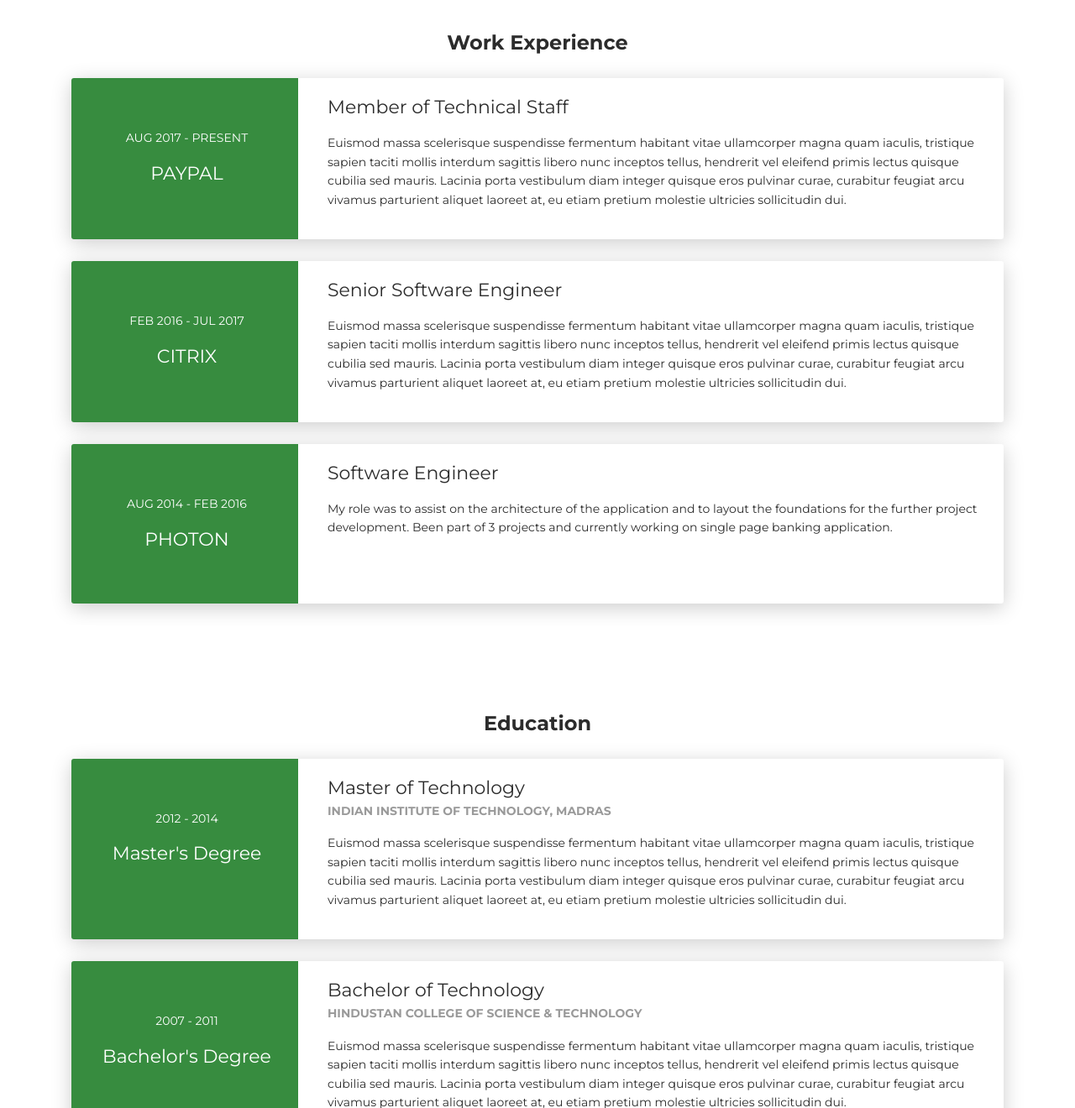
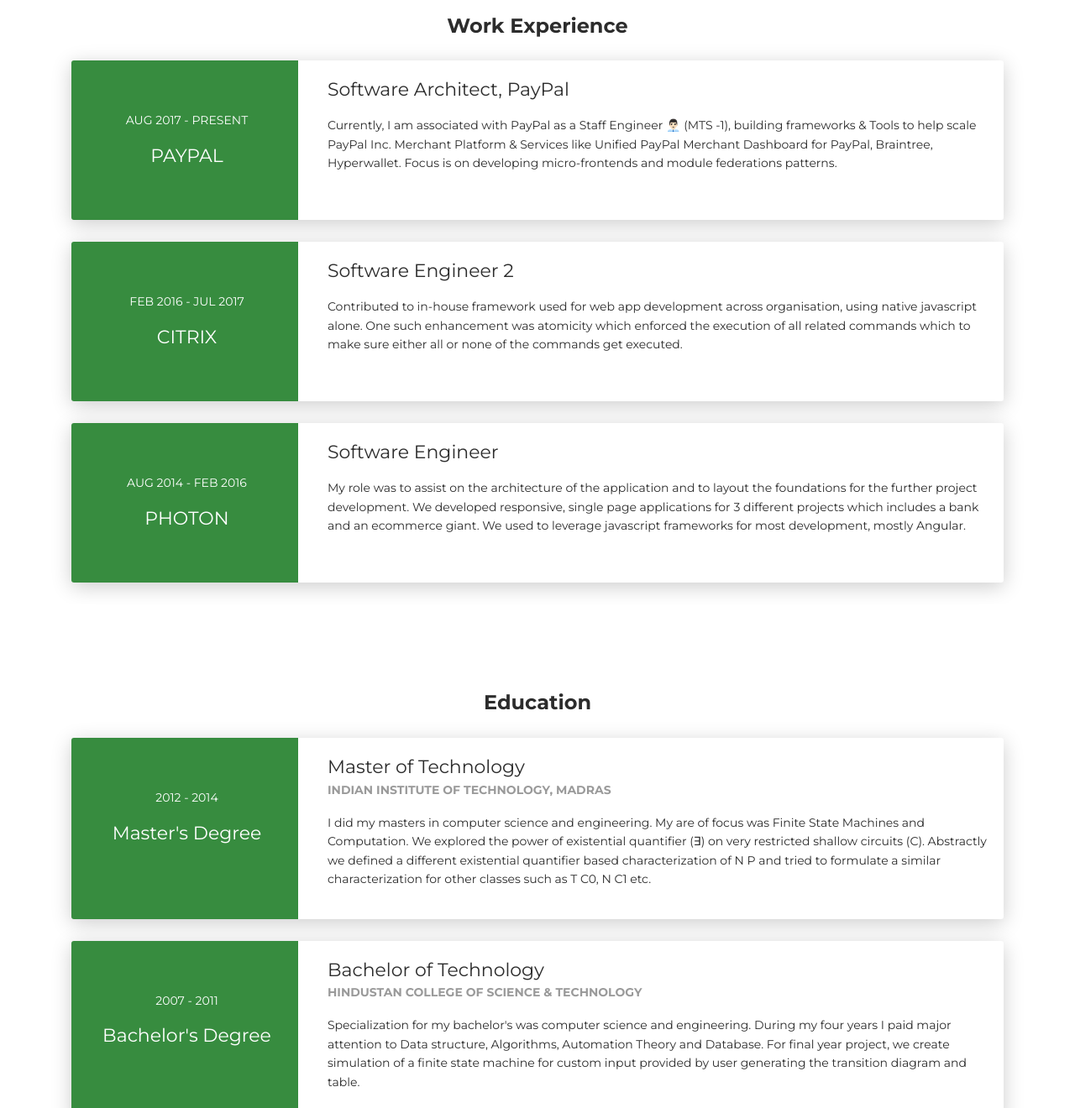
Before and after one commit to saurabhkrverma/resume, a plain HTML site: page index.html in a window 1280 px wide. Shown: the part 1480-2800 px from the top of the page at 84% size. Drawn offline with Linux system fonts and the light colour scheme.

Commit message:
adding more info

```diff
--- a/index.html
+++ b/index.html
@@ -54,8 +54,7 @@
             <div class="content-center">
               <div class="cc-profile-image"><a href="#"><img src="images/saurabh.jpg" alt="Image"/></a></div>
               <div class="h2 title">Saurabh Kumar Verma</div>
-              <p class="category text-white">Web Developer</p>
-              <a class="btn btn-primary smooth-scroll mr-2" href="#contact" data-aos="zoom-in" data-aos-anchor="data-aos-anchor">Hire Me</a>
+              <p class="category text-white">Full Stack Developer</p>
               <a class="btn btn-primary" href="resources/Saurabh_Kumar_Verma.pdf" target="_blank" data-aos="zoom-in" data-aos-anchor="data-aos-anchor">Download CV</a>
             </div>
           </div>
@@ -82,8 +81,8 @@
             <div class="col-lg-6 col-md-12">
               <div class="card-body">
                 <div class="h4 mt-0 title">About</div>
-                <p>Hello! I am Saurabh Kumar Verma.</p>
-                <p>Pragmatic programmer with around 7 years of experience in developing web applications. Led various teams sizing up to 8+ members and delivered many mission-critical projects. Highly skilled at System Design, Software Development Lifecycle, Project Management, Agile Development, Test Driven Development and Object Oriented Programming.</p>
+                <p>Hello! I am Saurabh Kumar Verma. I’m a Software Architect & Full Stack Developer living in Bengaluru, India 🇮🇳.</p>
+                <p>I am a technology enthusiast 👨🏻‍💻, with expertise 🤷🏻‍ in web development 🌐, majorly in JavaScript & its Frameworks. I spend my days dabbling my hands 🙌🏻 in different areas of full-stack development from back-end programming in node.js to front-end engineering with react/redux.</p>
               </div>
             </div>
             <div class="col-lg-6 col-md-12">
@@ -203,8 +202,8 @@
             </div>
             <div class="col-md-9" data-aos="fade-left" data-aos-offset="50" data-aos-duration="500">
               <div class="card-body">
-                <div class="h5">Member of Technical Staff</div>
-                <p>Euismod massa scelerisque suspendisse fermentum habitant vitae ullamcorper magna quam iaculis, tristique sapien taciti mollis interdum sagittis libero nunc inceptos tellus, hendrerit vel eleifend primis lectus quisque cubilia sed mauris. Lacinia porta vestibulum diam integer quisque eros pulvinar curae, curabitur feugiat arcu vivamus parturient aliquet laoreet at, eu etiam pretium molestie ultricies sollicitudin dui.</p>
+                <div class="h5">Software Architect, PayPal</div>
+                <p>Currently, I am associated with PayPal as a Staff Engineer 👨🏻‍💼 (MTS -1), building frameworks️ & Tools to help scale PayPal Inc. Merchant Platform & Services like Unified PayPal Merchant Dashboard for PayPal, Braintree, Hyperwallet. Focus is on developing micro-frontends and module federations patterns.</p>
               </div>
             </div>
           </div>
@@ -219,8 +218,8 @@
             </div>
             <div class="col-md-9" data-aos="fade-left" data-aos-offset="50" data-aos-duration="500">
               <div class="card-body">
-                <div class="h5">Senior Software Engineer</div>
-                <p>Euismod massa scelerisque suspendisse fermentum habitant vitae ullamcorper magna quam iaculis, tristique sapien taciti mollis interdum sagittis libero nunc inceptos tellus, hendrerit vel eleifend primis lectus quisque cubilia sed mauris. Lacinia porta vestibulum diam integer quisque eros pulvinar curae, curabitur feugiat arcu vivamus parturient aliquet laoreet at, eu etiam pretium molestie ultricies sollicitudin dui.</p>
+                <div class="h5">Software Engineer 2</div>
+                <p> Contributed to in-house framework used for web app development across organisation, using native javascript alone. One such enhancement was atomicity which enforced the execution of all related commands which to make sure either all or none of the commands get executed. </p>
               </div>
             </div>
           </div>
@@ -236,7 +235,7 @@
             <div class="col-md-9" data-aos="fade-left" data-aos-offset="50" data-aos-duration="500">
               <div class="card-body">
                 <div class="h5">Software Engineer</div>
-                <p>My role was to assist on the architecture of the application and to layout the foundations for the further project development. Been part of 3 projects and currently working on single page banking application.</p>
+                <p>My role was to assist on the architecture of the application and to layout the foundations for the further project development. We developed responsive, single page applications for 3 different projects which includes a bank and an ecommerce giant. We used to leverage javascript frameworks for most development, mostly Angular.</p>
               </div>
             </div>
           </div>
@@ -259,7 +258,7 @@
               <div class="card-body">
                 <div class="h5">Master of Technology</div>
                 <p class="category">Indian Institute of Technology, Madras</p>
-                <p>Euismod massa scelerisque suspendisse fermentum habitant vitae ullamcorper magna quam iaculis, tristique sapien taciti mollis interdum sagittis libero nunc inceptos tellus, hendrerit vel eleifend primis lectus quisque cubilia sed mauris. Lacinia porta vestibulum diam integer quisque eros pulvinar curae, curabitur feugiat arcu vivamus parturient aliquet laoreet at, eu etiam pretium molestie ultricies sollicitudin dui.</p>
+                <p>I did my masters in computer science and engineering. My are of focus was Finite State Machines and Computation. We explored the power of existential quantifier (∃) on very restricted shallow circuits (C). Abstractly we defined a different existential quantifier based characterization of N P and tried to formulate a similar characterization for other classes such as T C0, N C1 etc.</p>
               </div>
             </div>
           </div>
@@ -276,7 +275,7 @@
               <div class="card-body">
                 <div class="h5">Bachelor of Technology</div>
                 <p class="category">Hindustan College of Science & Technology</p>
-                <p>Euismod massa scelerisque suspendisse fermentum habitant vitae ullamcorper magna quam iaculis, tristique sapien taciti mollis interdum sagittis libero nunc inceptos tellus, hendrerit vel eleifend primis lectus quisque cubilia sed mauris. Lacinia porta vestibulum diam integer quisque eros pulvinar curae, curabitur feugiat arcu vivamus parturient aliquet laoreet at, eu etiam pretium molestie ultricies sollicitudin dui.</p>
+                <p>Specialization for my bachelor's was computer science and engineering. During my four years I paid major attention to Data structure, Algorithms, Automation Theory and Database. For final year project, we create simulation of a finite state machine for custom input provided by user generating the transition diagram and table.</p>
               </div>
             </div>
           </div>
@@ -293,7 +292,7 @@
               <div class="card-body">
                 <div class="h5">CBSE</div>
                 <p class="category">Kendriya Vidyalaya, Jhansi</p>
-                <p>Euismod massa scelerisque suspendisse fermentum habitant vitae ullamcorper magna quam iaculis, tristique sapien taciti mollis interdum sagittis libero nunc inceptos tellus, hendrerit vel eleifend primis lectus quisque cubilia sed mauris. Lacinia porta vestibulum diam integer quisque eros pulvinar curae, curabitur feugiat arcu vivamus parturient aliquet laoreet at, eu etiam pretium molestie ultricies sollicitudin dui.</p>
+                <p>My whole schooling was done in Kendriya Vidyalaya but from different cities. For my SSC, I had opted for Maths, Physics, Chemistry, Infomation Practices & English.</p>
               </div>
             </div>
           </div>
```
Also changed, not shown: favicon.ico.
